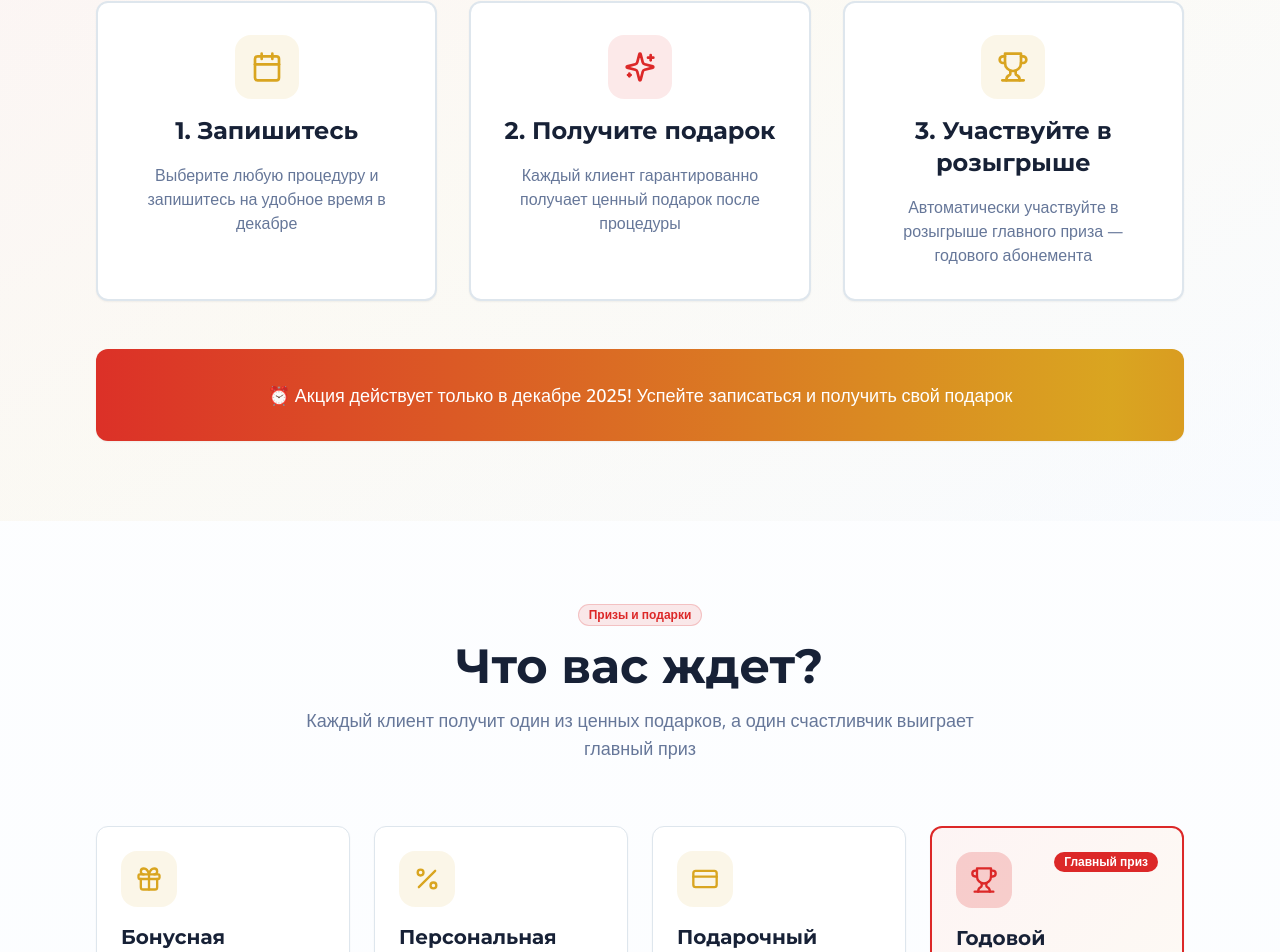
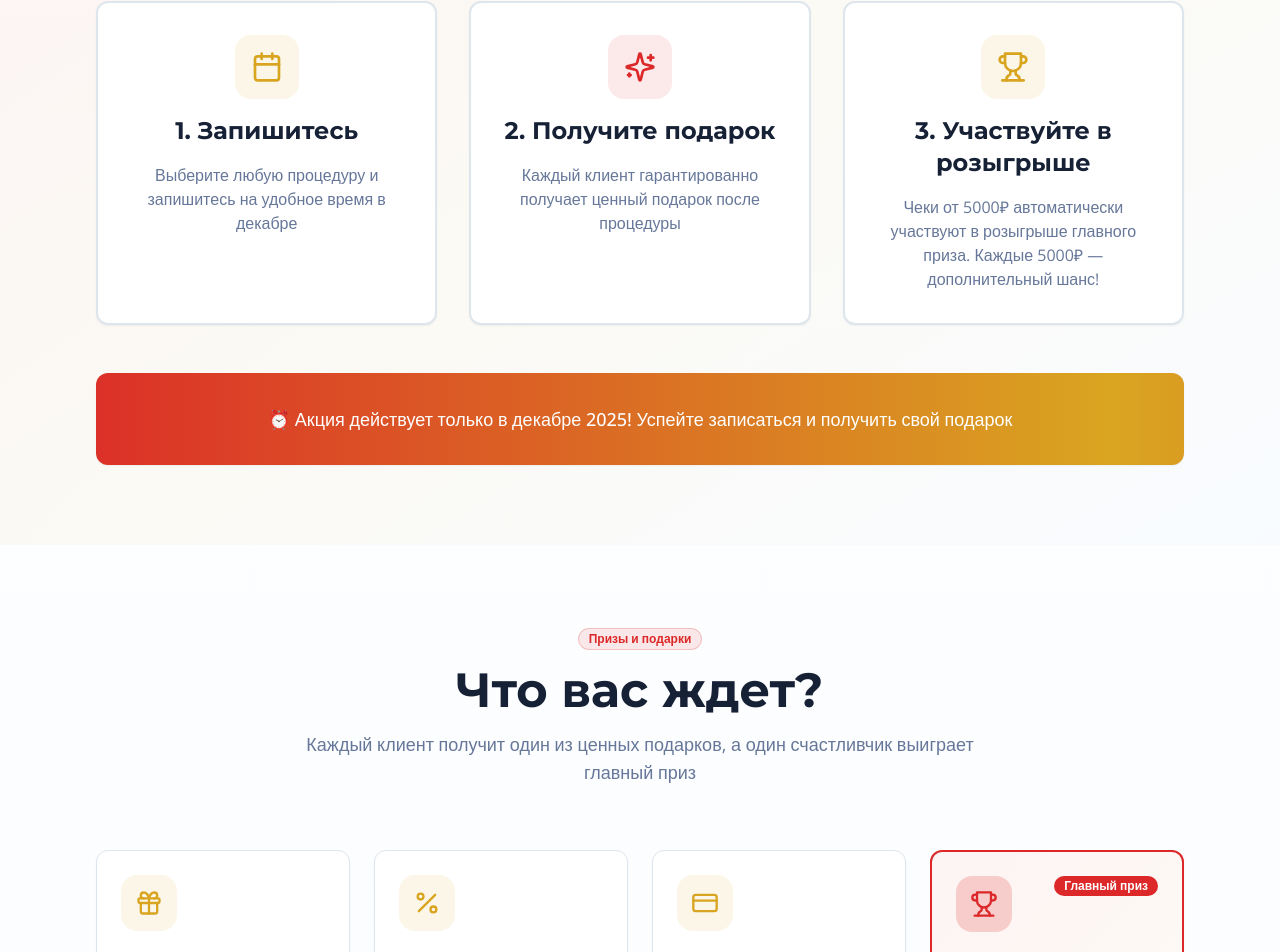
Before and after one commit to pr-poehali-dev/new-year-promo-site, a React (Vite) app: page / in a window 1280 px wide. Shown: the part 1012-1964 px from the top of the page. Built offline with nearby package versions, Linux system fonts and the light colour scheme.

Commit message:
feat: добавить условия розыгрыша

```diff
--- a/src/components/PromoSection.tsx
+++ b/src/components/PromoSection.tsx
@@ -48,7 +48,7 @@ export const PromoSection = () => {
               </div>
               <h3 className="text-2xl font-bold">3. Участвуйте в розыгрыше</h3>
               <p className="text-muted-foreground">
-                Автоматически участвуйте в розыгрыше главного приза — годового абонемента
+                Чеки от 5000₽ автоматически участвуют в розыгрыше главного приза. Каждые 5000₽ — дополнительный шанс!
               </p>
             </CardContent>
           </Card>
```
